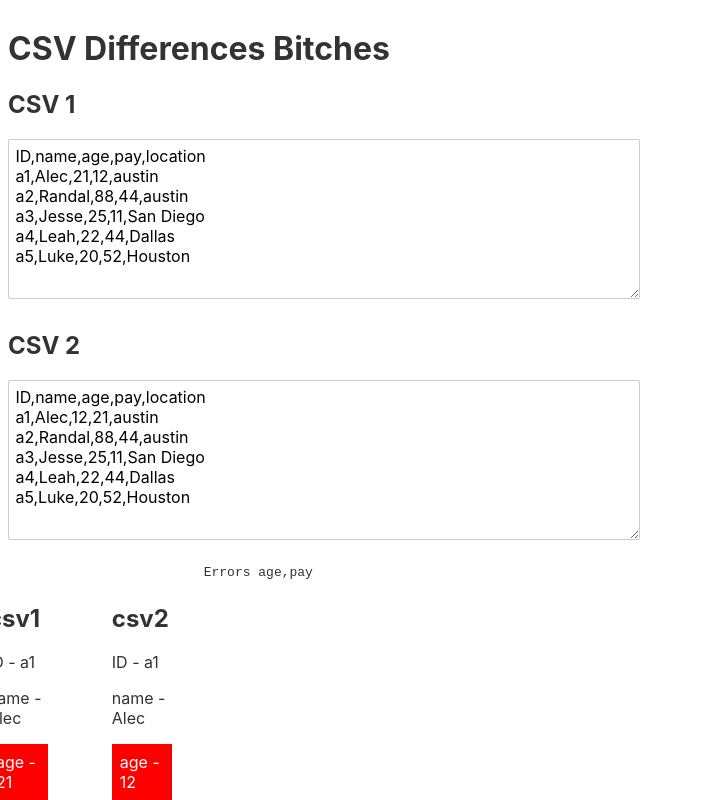
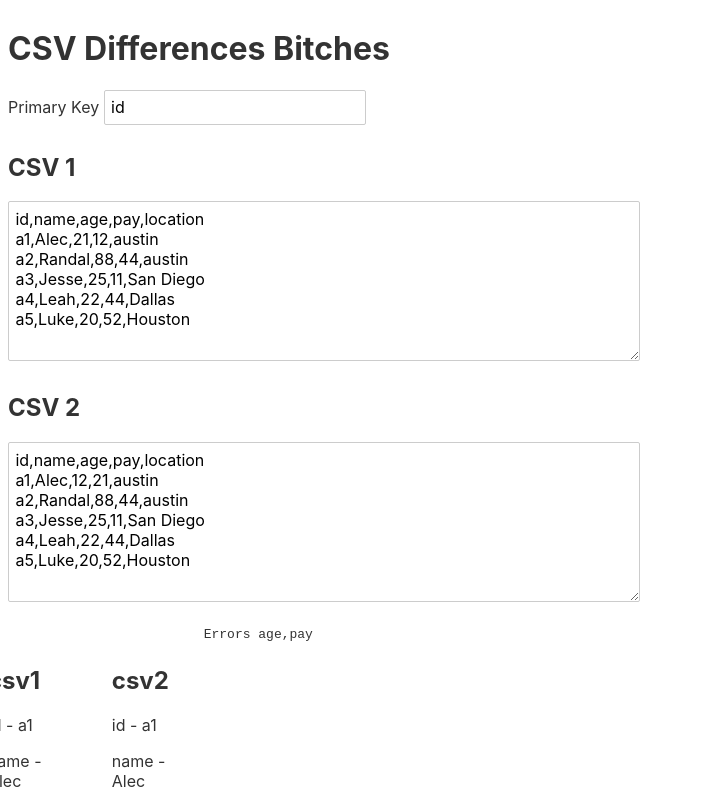
Before and after one commit to zerophin/csv-differences, a Svelte app: page / in a window 1280 px wide. Shown: the top 800 px of the page, without its empty margins (0-703 px from the left). Built offline with nearby package versions, Linux system fonts and the light colour scheme.

Commit message:
added primarykey variable

```diff
--- a/src/App.svelte
+++ b/src/App.svelte
@@ -6,6 +6,7 @@
   let diffs = [];
   let csv1 = data1
   let csv2 = data2
+  let primaryKey = 'id'
   $: csv1Arr = csvToObject(csv1)
   $: csv2Arr = csvToObject(csv2)
 
@@ -60,9 +61,13 @@
     return arr
   }
 
-  $:diffs = findErrors(csv1Arr, csv2Arr, "ID")
+  $:diffs = findErrors(csv1Arr, csv2Arr, primaryKey)
 </script>
 <h1>CSV Differences Bitches</h1>
+<label>
+  Primary Key
+  <input type="text" bind:value={primaryKey}/>
+</label>
 <h2>
   CSV 1
 </h2>
--- a/src/mock-csv.js
+++ b/src/mock-csv.js
@@ -1,12 +1,12 @@
 let data1 =
-  "ID,name,age,pay,location\n" +
+  "id,name,age,pay,location\n" +
   "a1,Alec,21,12,austin\n" +
   "a2,Randal,88,44,austin\n" +
   "a3,Jesse,25,11,San Diego\n" +
   "a4,Leah,22,44,Dallas\n" +
   "a5,Luke,20,52,Houston\n";
 let data2 =
-  "ID,name,age,pay,location\n" +
+  "id,name,age,pay,location\n" +
   "a1,Alec,12,21,austin\n" +
   "a2,Randal,88,44,austin\n" +
   "a3,Jesse,25,11,San Diego\n" +
```
